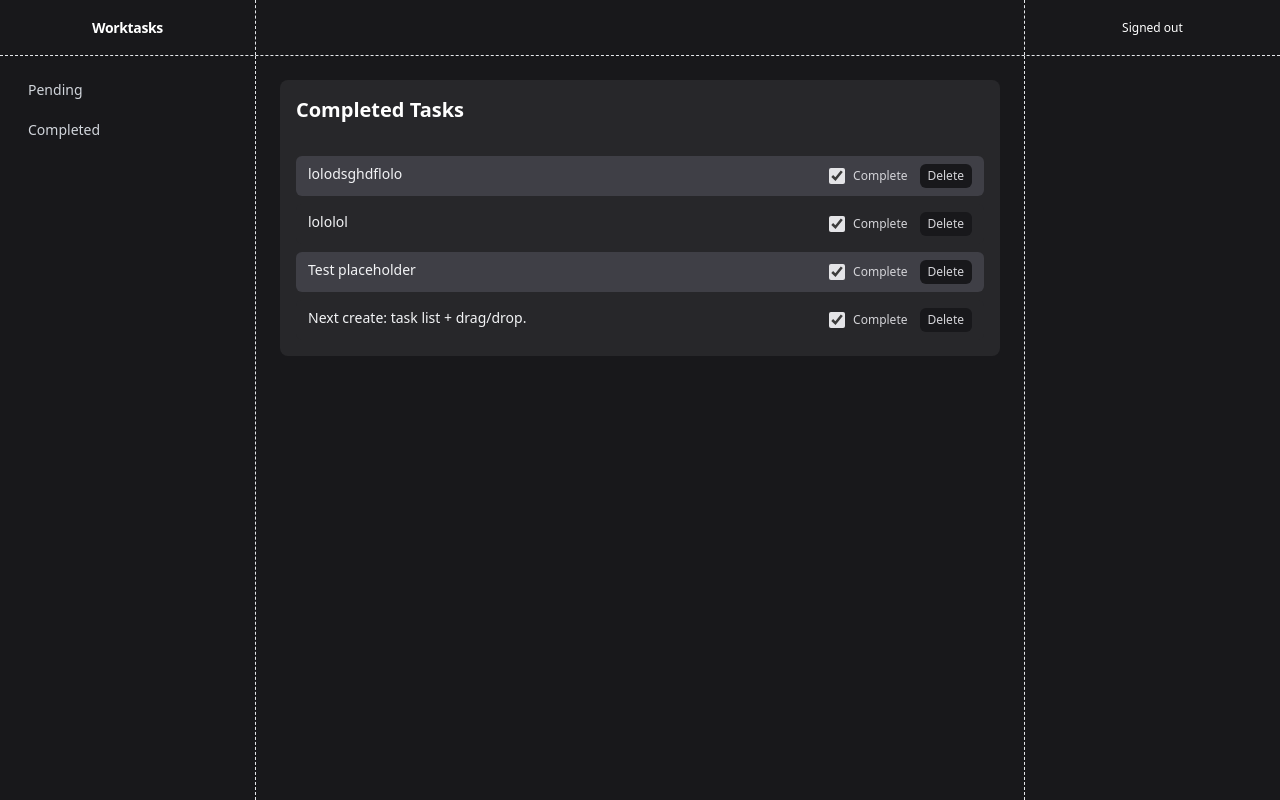
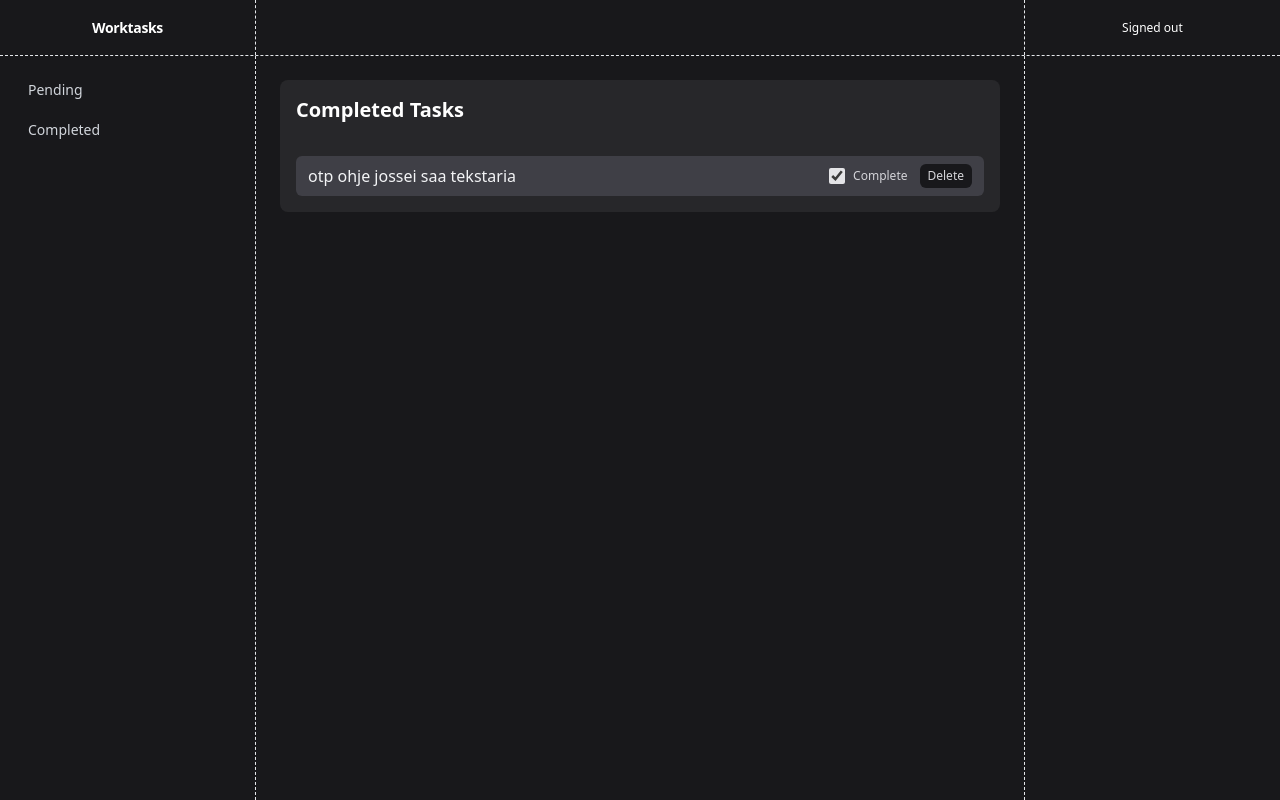
Before and after one commit to Jaggex/todo-app, a Next.js app: page /completed in a window 1280 px wide. Built offline with nearby package versions, Linux system fonts and the light colour scheme.

Commit message:
empty states added to pending and completed

```diff
--- a/src/app/completed/page.tsx
+++ b/src/app/completed/page.tsx
@@ -9,7 +9,13 @@ export default async function CompletedPage() {
 
   return (
     <TaskWindow title="Completed Tasks">
-      <TaskList tasks={tasks} />
+      {tasks.length === 0 ? (
+        <div className="rounded-md bg-zinc-900 px-3 py-2 text-sm text-zinc-300">
+          No completed tasks.
+        </div>
+      ) : (
+        <TaskList tasks={tasks} />
+      )}
     </TaskWindow>
   );
 }
--- a/src/app/page.tsx
+++ b/src/app/page.tsx
@@ -31,7 +31,13 @@ export default async function Home({
           </Link>
         }
       >
-        <TaskListDnd tasks={tasks} />
+        {tasks.length === 0 ? (
+          <div className="rounded-md bg-zinc-900 px-3 py-2 text-sm text-zinc-300">
+            No pending tasks.
+          </div>
+        ) : (
+          <TaskListDnd tasks={tasks} />
+        )}
       </TaskWindow>
     </div>
   );
--- a/src/components/tasks/TaskEntry.tsx
+++ b/src/components/tasks/TaskEntry.tsx
@@ -28,9 +28,9 @@ export function TaskEntry({
         onClick={onToggleExpanded}
         className="min-w-0 flex-1 text-left"
       >
-        <div className="text-sm text-gray-100">{title}</div>
+        <div className="text-md text-gray-100">{title}</div>
         {expanded && message ? (
-          <div className="mt-1 text-xs text-zinc-300 whitespace-pre-wrap">
+          <div className="text-xs text-zinc-100 mt-3 whitespace-pre-wrap">
             {message}
           </div>
         ) : null}
--- a/src/data/tasks.json
+++ b/src/data/tasks.json
@@ -1,38 +1,8 @@
 [
   {
-    "id": "t3",
-    "title": "lolodsghdflolo",
+    "id": "d7ceb7c2-3ac8-4687-9cab-2ed7346fa457",
+    "title": "otp ohje jossei saa tekstaria",
+    "message": "Tee 20ms viiveellä oleva ilmoitus että tarkastaa roskaposti kansion",
     "completed": true
-  },
-  {
-    "id": "5530a5a3-7e91-4f6f-a97c-b5dd6c376ec2",
-    "title": "lololol",
-    "completed": true
-  },
-  {
-    "id": "t2",
-    "title": "Test placeholder",
-    "completed": true
-  },
-  {
-    "id": "7a18ebdf-f82c-4998-a8e2-97d3022cca8e",
-    "title": "terve terve",
-    "completed": false
-  },
-  {
-    "id": "b12dde12-28e3-412f-94fd-66b918805407",
-    "title": "testitestitesti",
-    "completed": false
-  },
-  {
-    "id": "t1",
-    "title": "Next create: task list + drag/drop.",
-    "completed": true
-  },
-  {
-    "id": "72169488-a5a5-44ce-8018-a50b631935c5",
-    "title": "Testi otsikko",
-    "message": "testi teksti",
-    "completed": false
   }
 ]
```
